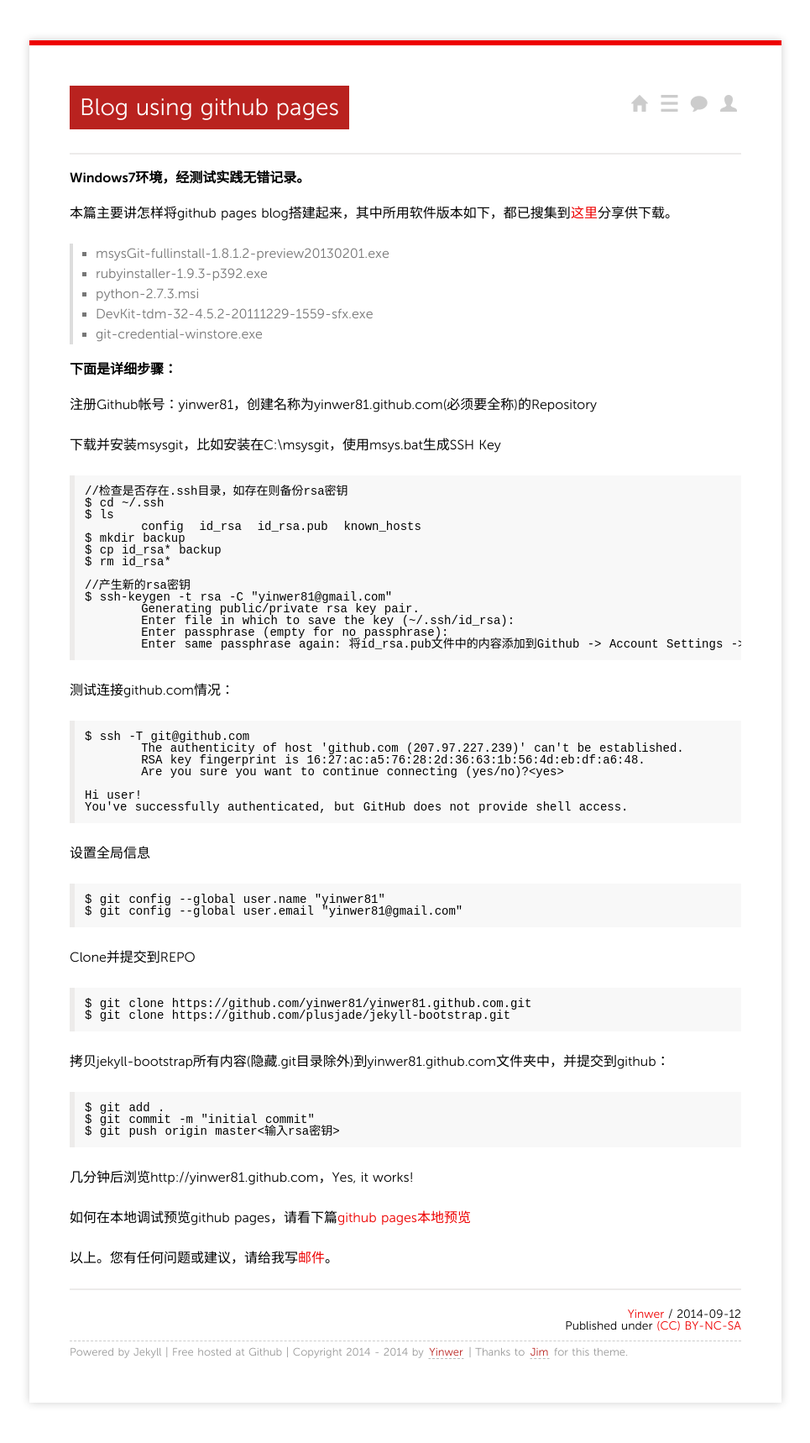
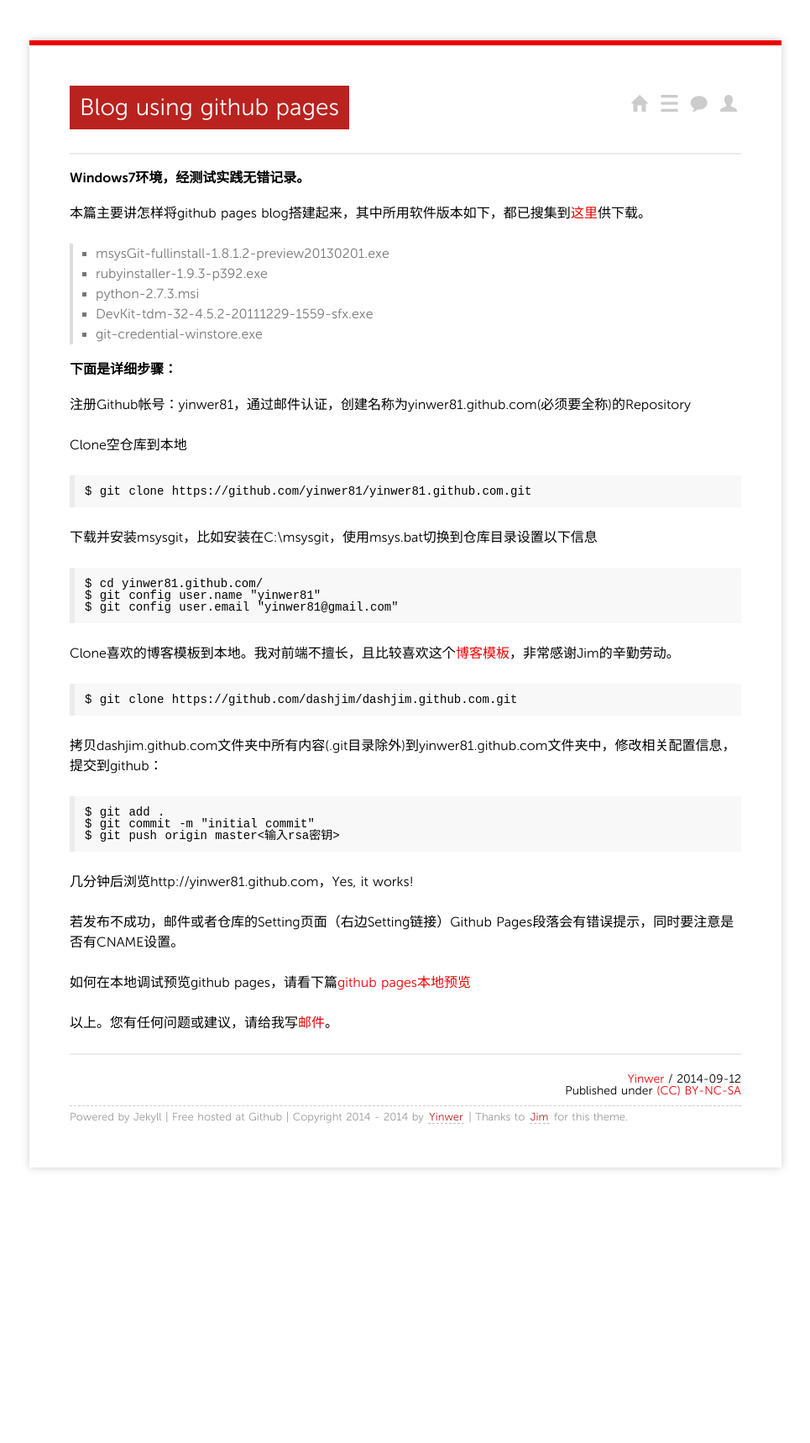
Before and after one commit to yinwer81/yinwer81.github.com, a Jekyll site: the page built from _posts/2014/2014-09-12-blog-using-github-pages.md, in a window 1280 px wide. Shown: the whole page at 84% size, without its empty margins (157-1122 px from the left). Built offline with Jekyll 4.4.1, drawn with Linux system fonts in a browser that asks for light colours; nearby versions of some CDN libraries; Markdown is read by kramdown in place of the engine named in the settings; comment, search, counter and statistics services are not loaded; after the commit the page ends 1438 px from its top, so only the background shows below that.

Commit message:
refresh contents

```diff
--- a/_posts/2014/2014-09-12-blog-using-github-pages.md
+++ b/_posts/2014/2014-09-12-blog-using-github-pages.md
@@ -5,7 +5,7 @@
 ---
 #### Windows7环境，经测试实践无错记录。
 <br />
-本篇主要讲怎样将github pages blog搭建起来，其中所用软件版本如下，都已搜集到[这里](http://pan.baidu.com/s/1o6Nrahc)分享供下载。
+本篇主要讲怎样将github pages blog搭建起来，其中所用软件版本如下，都已搜集到[这里](http://pan.baidu.com/s/1o6Nrahc)供下载。
 >* msysGit-fullinstall-1.8.1.2-preview20130201.exe
 >* rubyinstaller-1.9.3-p392.exe
 >* python-2.7.3.msi
@@ -14,47 +14,23 @@
 
 #### 下面是详细步骤：
 <br />
-注册Github帐号：yinwer81，创建名称为yinwer81.github.com(必须要全称)的Repository
+注册Github帐号：yinwer81，通过邮件认证，创建名称为yinwer81.github.com(必须要全称)的Repository
 
-下载并安装msysgit，比如安装在C:\msysgit，使用msys.bat生成SSH Key
-
-	//检查是否存在.ssh目录，如存在则备份rsa密钥
-	$ cd ~/.ssh
-	$ ls
-		config  id_rsa  id_rsa.pub  known_hosts
-	$ mkdir backup
-	$ cp id_rsa* backup
-	$ rm id_rsa*
-
-	//产生新的rsa密钥
-	$ ssh-keygen -t rsa -C "yinwer81@gmail.com"
-		Generating public/private rsa key pair.
-		Enter file in which to save the key (~/.ssh/id_rsa):
-		Enter passphrase (empty for no passphrase):
-		Enter same passphrase again:
-将id_rsa.pub文件中的内容添加到Github -> Account Settings -> SSH Keys项
-
-测试连接github.com情况：
-
-	$ ssh -T git@github.com
-		The authenticity of host 'github.com (207.97.227.239)' can't be established.
-		RSA key fingerprint is 16:27:ac:a5:76:28:2d:36:63:1b:56:4d:eb:df:a6:48.
-		Are you sure you want to continue connecting (yes/no)?<yes>
-
-	Hi user!
-	You've successfully authenticated, but GitHub does not provide shell access.
-
-设置全局信息
-
-	$ git config --global user.name "yinwer81"
-	$ git config --global user.email "yinwer81@gmail.com"
-
-Clone并提交到REPO
+Clone空仓库到本地
 
 	$ git clone https://github.com/yinwer81/yinwer81.github.com.git
-	$ git clone https://github.com/plusjade/jekyll-bootstrap.git
 
-拷贝jekyll-bootstrap所有内容(隐藏.git目录除外)到yinwer81.github.com文件夹中，并提交到github：
+下载并安装msysgit，比如安装在C:\msysgit，使用msys.bat切换到仓库目录设置以下信息
+
+	$ cd yinwer81.github.com/
+	$ git config user.name "yinwer81"
+	$ git config user.email "yinwer81@gmail.com"
+
+Clone喜欢的博客模板到本地。我对前端不擅长，且比较喜欢这个[博客模板](http://blog.sevenche.com/)，非常感谢Jim的辛勤劳动。
+
+	$ git clone https://github.com/dashjim/dashjim.github.com.git
+
+拷贝dashjim.github.com文件夹中所有内容(.git目录除外)到yinwer81.github.com文件夹中，修改相关配置信息，提交到github：
 
 	$ git add .
 	$ git commit -m "initial commit"
@@ -62,6 +38,8 @@
 
 几分钟后浏览http://yinwer81.github.com，Yes, it works!
 
+若发布不成功，邮件或者仓库的Setting页面（右边Setting链接）Github Pages段落会有错误提示，同时要注意是否有CNAME设置。
+
 如何在本地调试预览github pages，请看下篇[github pages本地预览](/2014/09/preview-github-pages/)
 
 以上。您有任何问题或建议，请给我写[邮件](mailto:yinwer81@gmail.com)。
```
Also changed, not shown: _posts/2014/2014-09-14-preview-github-pages.md (+2 -3 lines), _posts/2014/2014-09-17-break-out-of-a-recursion.md (+5 -3 lines), _posts/2014/2014-09-18-mstsc-using-javascript.md (+3 -2 lines), _posts/2014/2014-09-20-springmvc-excel-export.md (+9 -9 lines), _posts/2014/2014-09-27-setup-was-and-fixpacks.md (added, +54 -0 lines).
